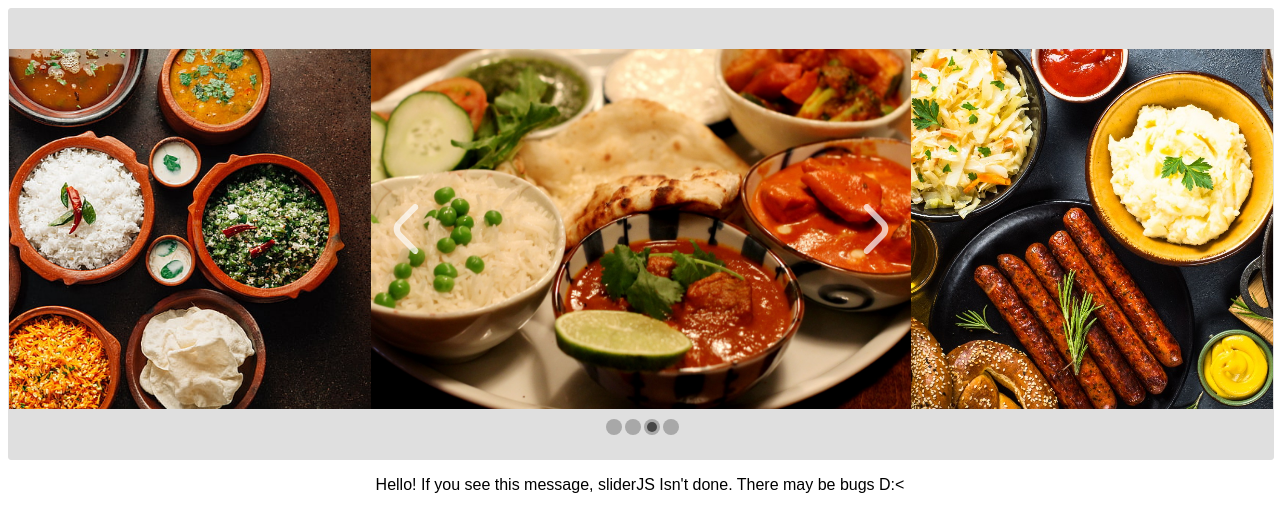
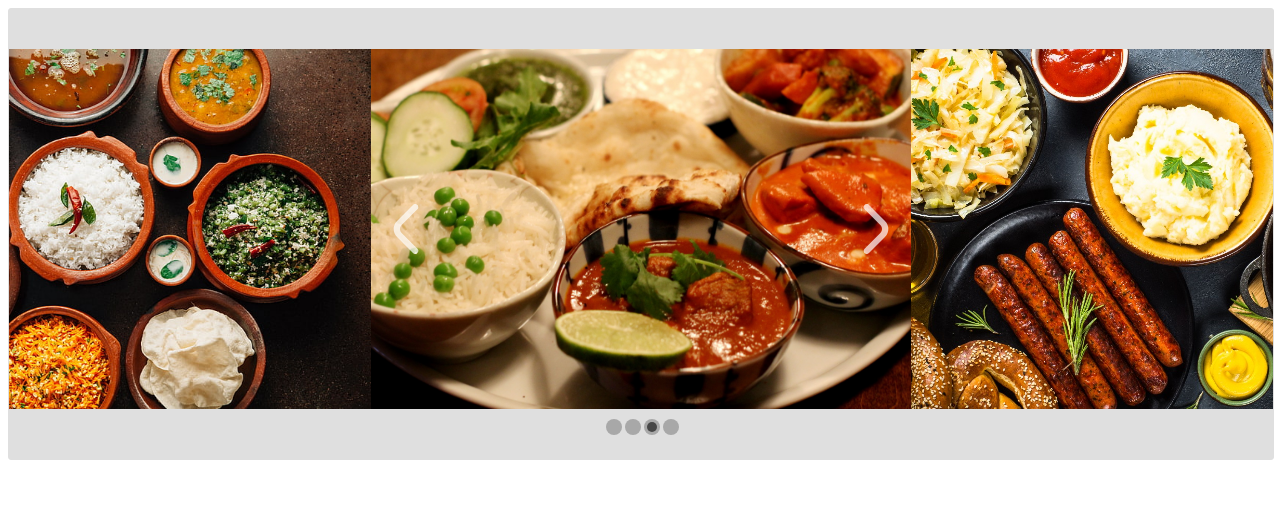
Before and after one commit to justcore69/SliderJS, a plain HTML site: page index.html in a window 1280 px wide. Drawn offline with Linux system fonts and the light colour scheme.

Commit message:
Bug warning removed

```diff
--- a/index.html
+++ b/index.html
@@ -24,7 +24,7 @@
             </center>
         </div>
         <div class="demo-container">
-            <center><p style="font-family: sans-serif;">Hello! If you see this message, sliderJS Isn't done. There may be bugs D:<</p></center>
+
         </div>
         <script src="slider.js"></script>
     </body>
```
